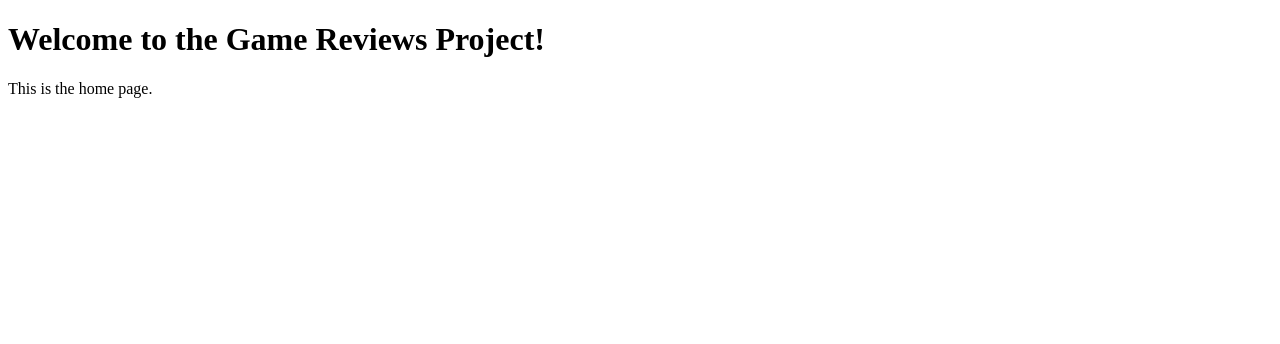
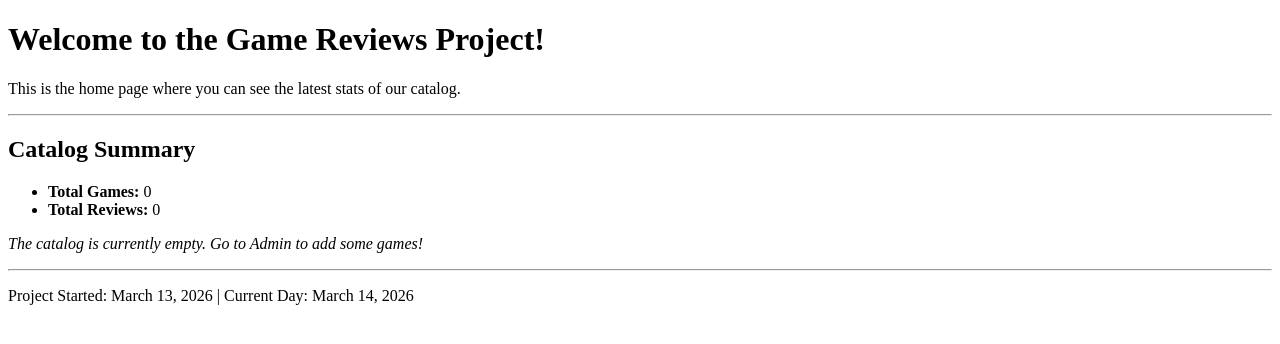
Before and after one commit to Sailor4/game_reviews_project, a Django app: page / in a window 1280 px wide. Shown: the top 344 px of the page. Run offline with Django 5.2, Linux system fonts and the light colour scheme; data that the repository does not hold is empty.

Commit message:
home page fix

```diff
--- a/common/views.py
+++ b/common/views.py
@@ -1,5 +1,14 @@
 from django.shortcuts import render
+from games.models import Game
+from reviews.models import Review
 
 
 def index(request):
-    return render(request, 'common/index.html')
+    games_count = Game.objects.count()
+    reviews_count = Review.objects.count()
+    context = {
+        'games_count': games_count,
+        'reviews_count': reviews_count,
+    }
+
+    return render(request, 'common/index.html', context)
--- a/templates/common/index.html
+++ b/templates/common/index.html
@@ -1,10 +1,29 @@
 <!DOCTYPE html>
-<html>
+<html lang="en">
 <head>
+    <meta charset="UTF-8">
     <title>Game Reviews</title>
 </head>
 <body>
     <h1>Welcome to the Game Reviews Project!</h1>
-    <p>This is the home page.</p>
+    <p>This is the home page where you can see the latest stats of our catalog.</p>
+
+    <hr> <h2>Catalog Summary</h2>
+    <ul>
+        <li><strong>Total Games:</strong> {{ games_count }}</li>
+        <li><strong>Total Reviews:</strong> {{ reviews_count }}</li>
+    </ul>
+
+    {% if games_count == 0 %}
+        <p><em>The catalog is currently empty. Go to Admin to add some games!</em></p>
+    {% else %}
+        <p>We have a great selection of games waiting for you!</p>
+    {% endif %}
+
+    <hr>
+
+    <footer>
+        <p>Project Started: March 13, 2026 | Current Day: March 14, 2026</p>
+    </footer>
 </body>
 </html>
```
